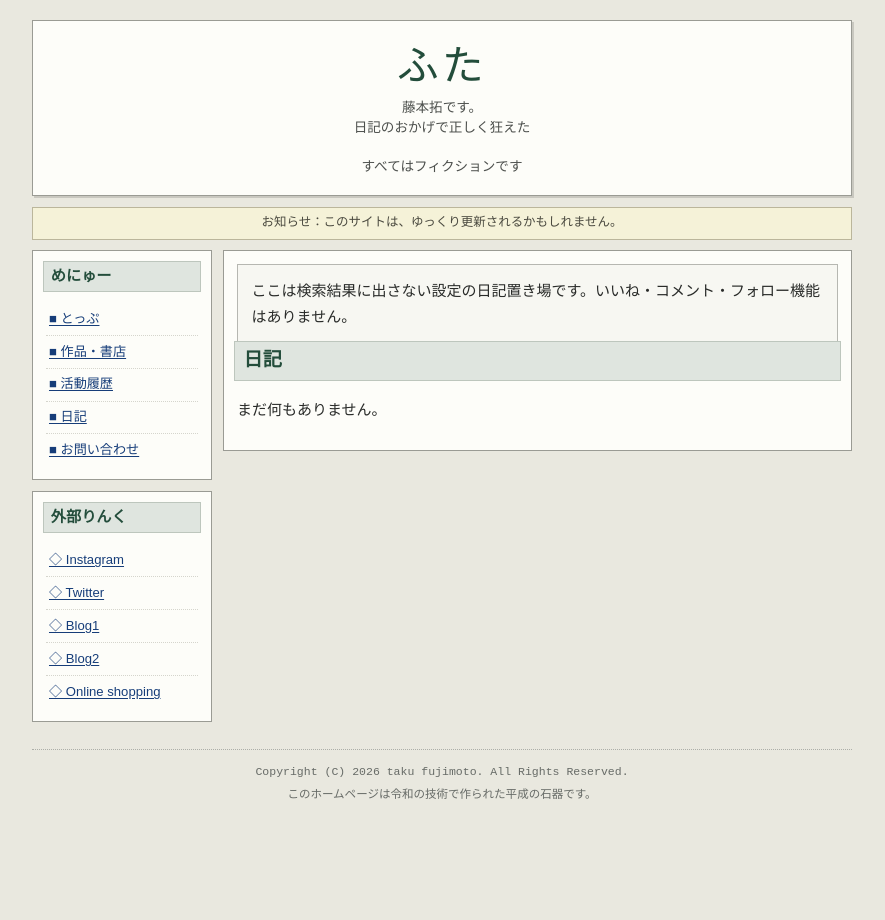
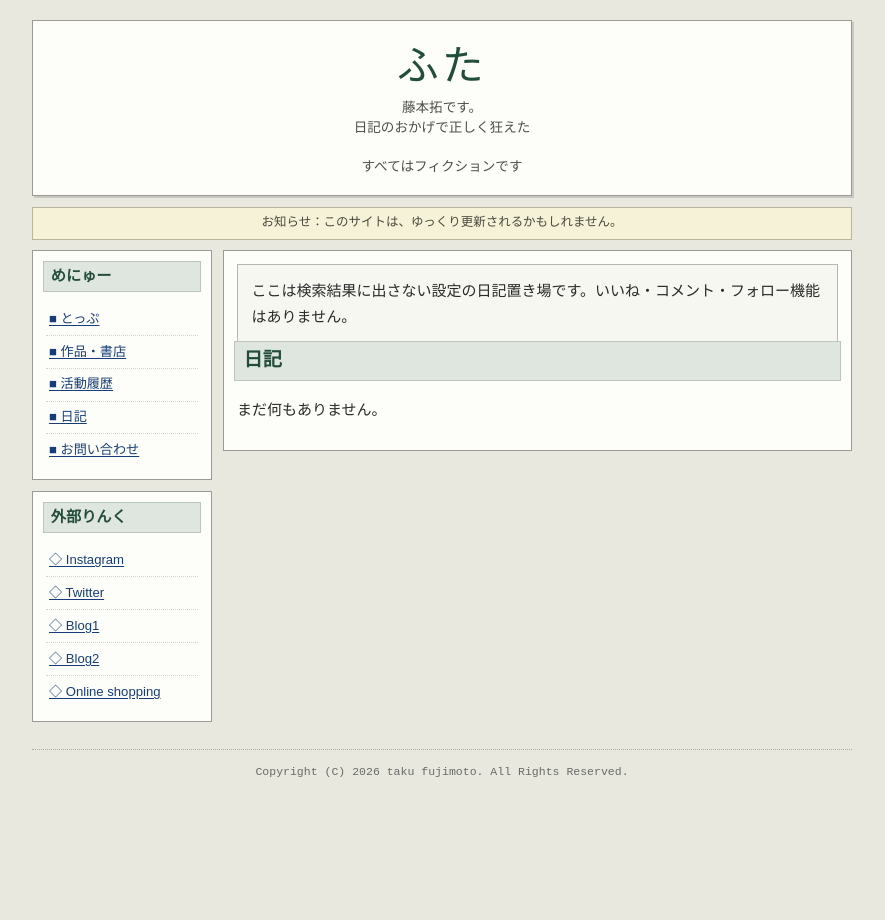
Before and after one commit to fujimototaku/fujimototaku.github.io, a Jekyll site: the page built from diary/index.html, in a window 1280 px wide. Shown: the whole page, without its empty margins (198-1083 px from the left). Built offline with Jekyll 4.4.1, drawn with Linux system fonts in a browser that asks for light colours.

Commit message:
固定フッター文言を削除

```diff
--- a/_includes/footer.html
+++ b/_includes/footer.html
@@ -1,4 +1,3 @@
 <footer>
   <p>{{ site.data.site.footer }}</p>
-  <p>このホームページは令和の技術で作られた平成の石器です。</p>
 </footer>
```
